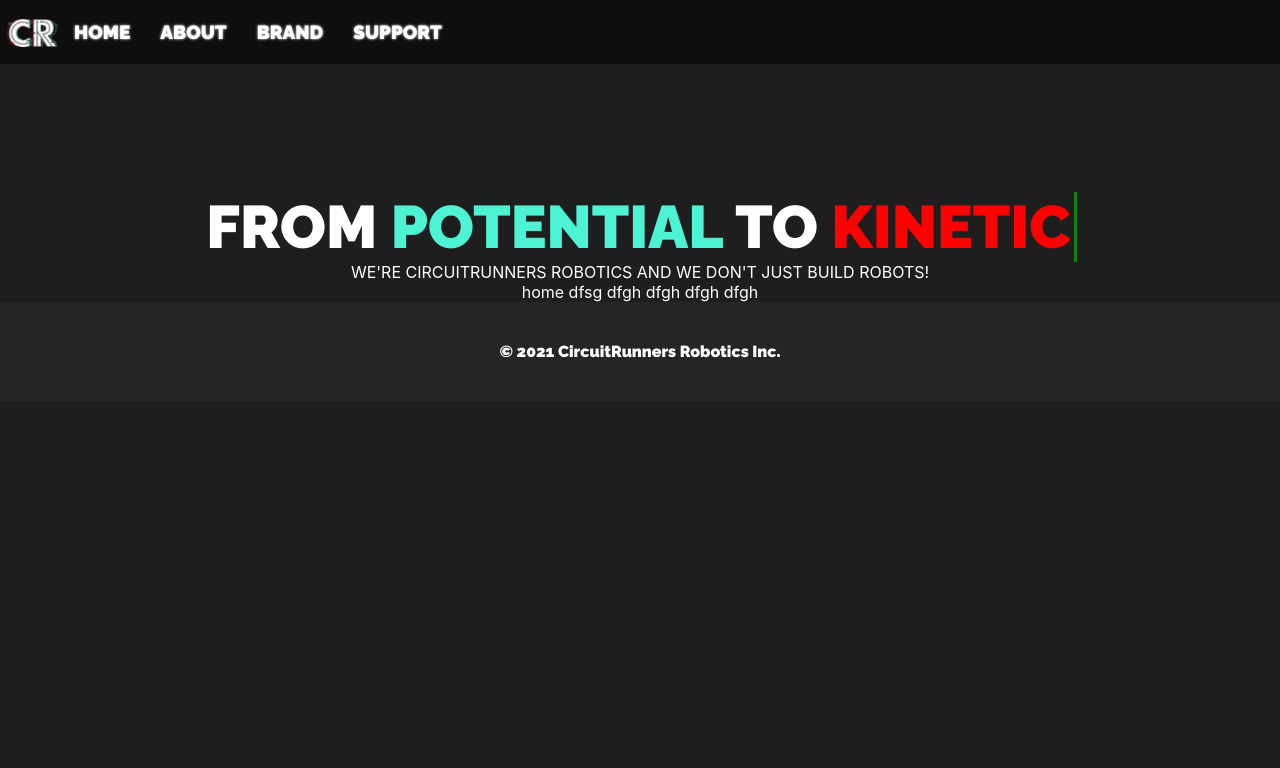
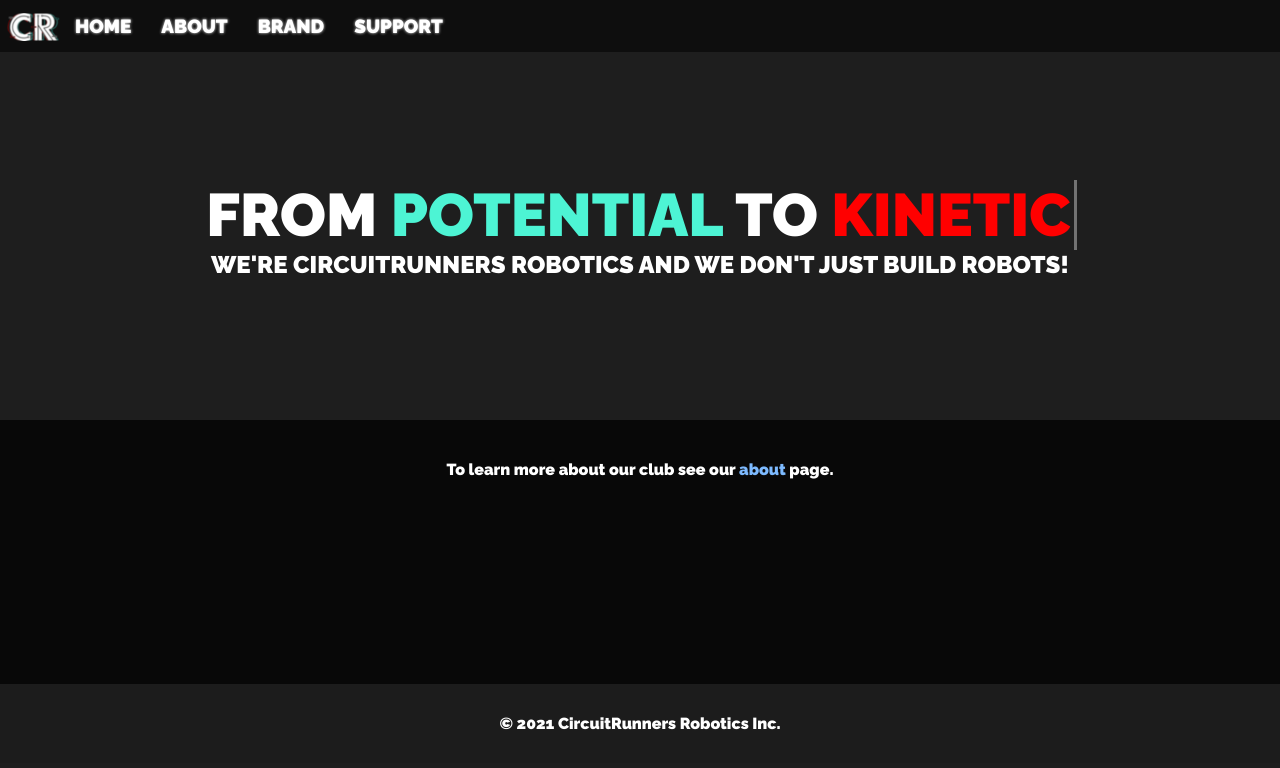
Before and after one commit to NotCreative21/CircuitRunners-web, a React (Create React App) app: page / in a window 1280 px wide. Shown: the top 768 px of the page. Built offline with nearby package versions, Linux system fonts and the light colour scheme.

Commit message:
several style fixes

```diff
--- a/package.json
+++ b/package.json
@@ -1,11 +1,13 @@
 {
   "name": "cr-example",
+  "homepage": "https://notcreative21.github.io/CircuitRunners-web/",
   "version": "0.1.0",
   "private": true,
   "dependencies": {
     "@testing-library/jest-dom": "^5.16.1",
     "@testing-library/react": "^12.1.2",
     "@testing-library/user-event": "^13.5.0",
+    "gh-pages": "^3.2.3",
     "node-sass": "^7.0.1",
     "react": "^17.0.2",
     "react-dom": "^17.0.2",
@@ -15,6 +17,8 @@
   },
   "scripts": {
     "start": "react-scripts start",
+    "predeploy": "npm run build",
+    "deploy": "gh-pages -d build",
     "build": "react-scripts build",
     "test": "react-scripts test",
     "eject": "react-scripts eject"
@@ -38,6 +42,7 @@
     ]
   },
   "devDependencies": {
+    "mini-css-extract-plugin": "2.4.5",
     "sass": "^1.48.0"
   }
 }
--- a/src/components/home.jsx
+++ b/src/components/home.jsx
@@ -1,6 +1,6 @@
 import React from "react";
 import "../index.css";
-import styles from "../styles/home.module.scss";
+import styles from "../styles/page.module.scss";
 
 export function Home() {
     return (
@@ -10,19 +10,16 @@
                     <div className={styles.slogan}>
                         FROM <div className={styles.cyan}>POTENTIAL</div> TO <div className={styles.red}>KINETIC</div>
                     </div>
-                    <div className={styles.hidden}>
-                        WE'RE CIRCUITRUNNERS ROBOTICS AND WE DON'T JUST BUILD ROBOTS!
+                    <div className={styles.container}>
+                        <div className={styles.hidden}>
+                            WE'RE CIRCUITRUNNERS ROBOTICS AND WE DON'T JUST BUILD ROBOTS!
+                        </div>
                     </div>
                 </div>
-                <div className={styles.p}>
-                    home
-                    dfsg
-                    dfgh
-                    dfgh
-                    dfgh
-                    dfgh
+                <div className={styles.text}>
+                    To learn more about our club see our <a href="./about">about</a> page.
                 </div>
-                <div className={styles.footer}>
+                <div className="footer">
                     © 2021 CircuitRunners Robotics Inc.
                 </div>
             </center>
--- a/src/index.css
+++ b/src/index.css
@@ -1,4 +1,5 @@
 body {
+	overflow-x: hidden;
 	margin: 0;
 	font-family: -apple-system, BlinkMacSystemFont, 'Segoe UI', 'Roboto', 'Oxygen',
 		'Ubuntu', 'Cantarell', 'Fira Sans', 'Droid Sans', 'Helvetica Neue',
@@ -8,7 +9,6 @@
 	padding: 0;
     width: 100vw;
     height: 100vh;
-    overflow: hidden;
     background-color: #1E1E1E;
 }
 
@@ -25,3 +25,31 @@
 a {
 	color: rgb(125, 186, 255);
 }
+
+::-webkit-scrollbar{
+	width: 4px;
+	height: 4px;
+}
+::-webkit-scrollbar-thumb{
+	background: #c2fff465;
+	border-radius: 0px;
+}
+::-webkit-scrollbar-thumb:hover{
+	background: #cc214f34;
+}
+::-webkit-scrollbar-track{
+	background: #575757;
+	border-radius: 0px;
+	box-shadow: inset 0px 0px 0px 0px #F0F0F0;
+}
+
+
+.footer {
+	justify-content: center;
+	align-items: center;
+	width: 100%;
+	padding-top: 30px;
+	padding-bottom: 30px;
+	background-color: rgb(28, 28, 28);
+	overflow: hidden;
+}
--- a/src/styles/components.module.scss
+++ b/src/styles/components.module.scss
@@ -1,7 +1,7 @@
 @import url("https://fonts.googleapis.com/css?family=Raleway:900&display=swap");
 
 .navbar {
-	padding: 6px;
+	overflow: hidden;
 	display: flex;
 	flex-direction: row;
 	align-items: center;
@@ -20,8 +20,3 @@
 		}
 	}
 }
-
-.footer {
-	align-items: center;
-	background-color: gray;
-}
--- a/src/styles/home.module.scss
+++ /dev/null
@@ -1,53 +0,0 @@
-.main {
-    color: white;
-}
-
-@import url("https://fonts.googleapis.com/css?family=Raleway:900&display=swap");
-
-body {
-    margin: 0px;
-}
-
-.slogan {
-    border-right: solid 3px rgba(0,255,0,.5);
-    white-space: nowrap;
-    overflow: hidden;
-    font-family: "Raleway", sans-serif;
-    font-size: 60px;
-}
-
-/* Animation */
-.slogan {
-    margin-top: 10%;
-    animation:  animated-text 1s steps(100,end) 1s 1 normal both,
-                animated-cursor 600ms steps(100,end) infinite;
-}
-
-@keyframes animated-text{
-    from{width: 0;}
-    to{width: 870px}
-}
-
-/* type writer cursor animation */
-@keyframes animated-cursor{
-    from{border-right-color: rgba(0,255,0,.5);}
-    to{border-right-color: transparent;}
-}
-
-.cyan {
-    display: inline-block;
-    color: #4df4d4;
-}
-
-.red {
-    display: inline-block;
-    color: red;
-}
-
-.footer {
-    font-family: "Raleway", sans-serif;
-	align-items: center;
-    padding: 40px;
-    margin-bottom: 0px;
-	background-color: rgb(37, 37, 37);
-}
--- /dev/null
+++ b/src/styles/page.module.scss
@@ -0,0 +1,81 @@
+@import url("https://fonts.googleapis.com/css?family=Raleway:900&display=swap");
+
+* {
+    font-family: "Raleway", sans-serif;
+}
+
+a {
+    text-decoration: none;
+}
+
+body {
+    margin: 0px;
+    color:white;
+}
+
+.slogan {
+    border-right: solid 3px rgba(0,255,0,.5);
+    white-space: nowrap;
+    overflow: hidden;
+    font-size: 60px;
+}
+
+/* Animation */
+.slogan {
+    margin-top: 10%;
+    animation:  animated-text 1s steps(100,end) 1s 1 normal both,
+                animated-cursor 600ms steps(100,end) infinite;
+}
+
+@keyframes animated-text{
+    from{width: 0}
+    to{width: 870px}
+}
+
+/* type writer cursor animation */
+@keyframes animated-cursor{
+    from{border-right-color: gray;}
+    to{border-right-color: transparent;}
+}
+
+.cyan {
+    display: inline-block;
+    color: #4df4d4;
+}
+
+.red {
+    display: inline-block;
+    color: red;
+}
+
+.container {
+    overflow: hidden;
+}
+
+.hidden {
+    font-size: 24px;
+    font-weight: bold;
+    animation: unhide 1s steps(100, end) 1500ms 1 normal both;
+}
+
+@keyframes unhide {
+    from {
+        opacity: 0;
+        margin-top: -10%;
+    }
+    to {
+        opacity: 100;
+        margin-top: 0%;
+    }
+}
+
+.slides {
+    height: 30vh;
+}
+
+.text {
+    background-color: rgb(8, 8, 8);
+    padding-top: 40px;
+    padding-bottom: 16%;
+    width: 100%;
+}
```
Also changed, not shown: public/logo_small.png, 1 other file (tests, documents, lock files or other folders).
